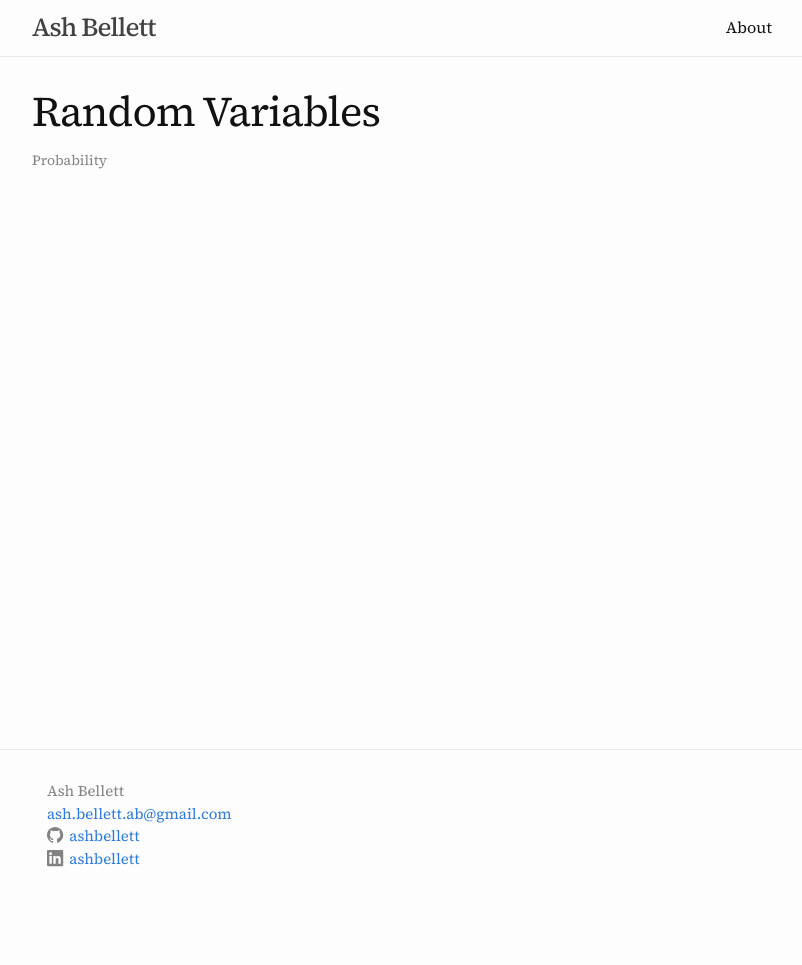
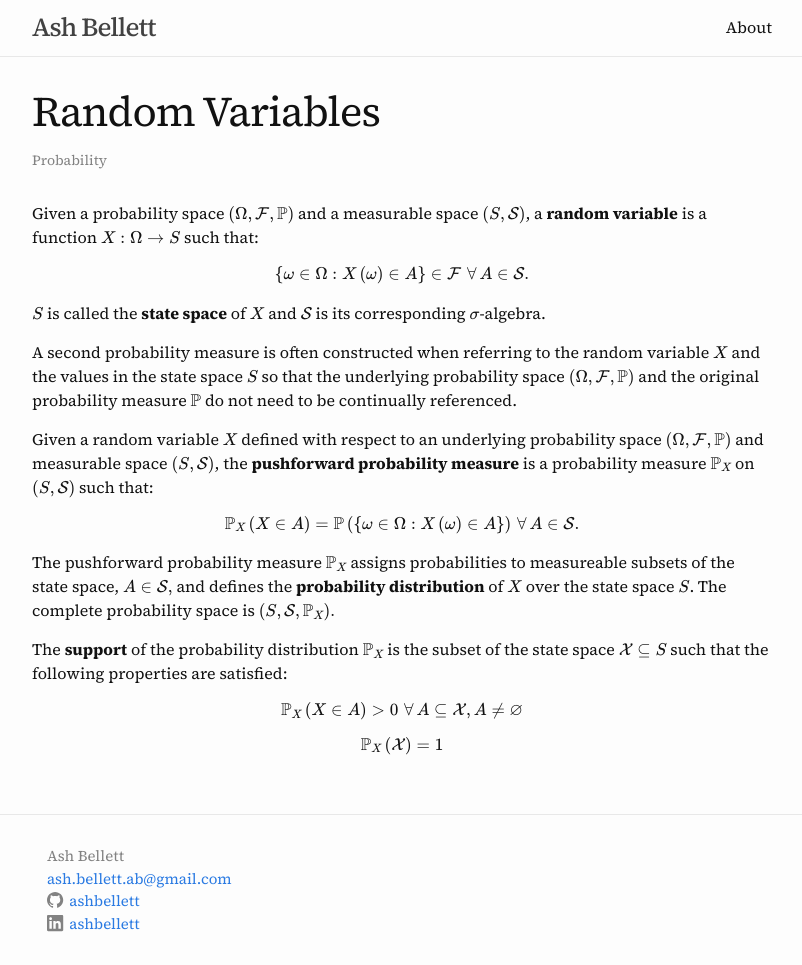
Before and after one commit to ashbellett/ashbellett.github.io, a Jekyll site: the page built from _posts/_probability/random-variables.md, in a window 1280 px wide. Shown: the whole page, without its empty margins (238-1040 px from the left). Built offline with Jekyll 4.4.1, drawn with Linux system fonts in a browser that asks for light colours; before the commit the page ends 900 px from its top, so only the background shows below that.

Commit message:
Add random variable notes

```diff
--- a/_posts/_probability/random-variables.md
+++ b/_posts/_probability/random-variables.md
@@ -5,3 +5,23 @@ title:  "Random Variables"
 tags: ["probability", "random variable"]
 description: "Mapping from outcomes to a measurable space"
 ---
+
+Given a probability space $$\left(\Omega,\mathcal{F},\mathbb{P}\right)$$ and a measurable space $$\left(S,\mathcal{S}\right)$$, a **random variable** is a function $$X:\Omega\rightarrow S$$ such that:
+
+$$\left\{\omega\in\Omega:X\left(\omega\right)\in A\right\}\in\mathcal{F}\,\,\forall\,A\in\mathcal{S}.$$
+
+$$S$$ is called the **state space** of $$X$$ and $$\mathcal{S}$$ is its corresponding $$\sigma$$-algebra.
+
+A second probability measure is often constructed when referring to the random variable $$X$$ and the values in the state space $$S$$ so that the underlying probability space $$\left(\Omega,\mathcal{F},\mathbb{P}\right)$$ and the original probability measure $$\mathbb{P}$$ do not need to be continually referenced.
+
+Given a random variable $$X$$ defined with respect to an underlying probability space $$\left(\Omega,\mathcal{F},\mathbb{P}\right)$$ and measurable space $$\left(S,\mathcal{S}\right)$$, the **pushforward probability measure** is a probability measure $$\mathbb{P}_X$$ on $$\left(S,\mathcal{S}\right)$$ such that:
+
+$$\mathbb{P}_X\left(X\in A\right) = \mathbb{P}\left(\left\{\omega\in\Omega:X\left(\omega\right)\in A\right\}\right)\,\,\forall\,A\in\mathcal{S}.$$
+
+The pushforward probability measure $$\mathbb{P}_X$$ assigns probabilities to measureable subsets of the state space, $$A\in\mathcal{S},$$ and defines the **probability distribution** of $$X$$ over the state space $$S$$. The complete probability space is $$\left(S,\mathcal{S},\mathbb{P}_X\right).$$
+
+The **support** of the probability distribution $$\mathbb{P}_X$$ is the subset of the state space $$\mathcal{X}\subseteq S$$ such that the following properties are satisfied:
+
+$$\mathbb{P}_X\left(X\in A\right)>0\,\,\forall\,A\subseteq\mathcal{X},A\neq\varnothing$$
+
+$$\mathbb{P}_X\left(\mathcal{X}\right)=1$$
```
Also changed, not shown: _posts/_probability/events.md (+3 -1 lines), _posts/_probability/probability-spaces.md (+1 -1 lines).
